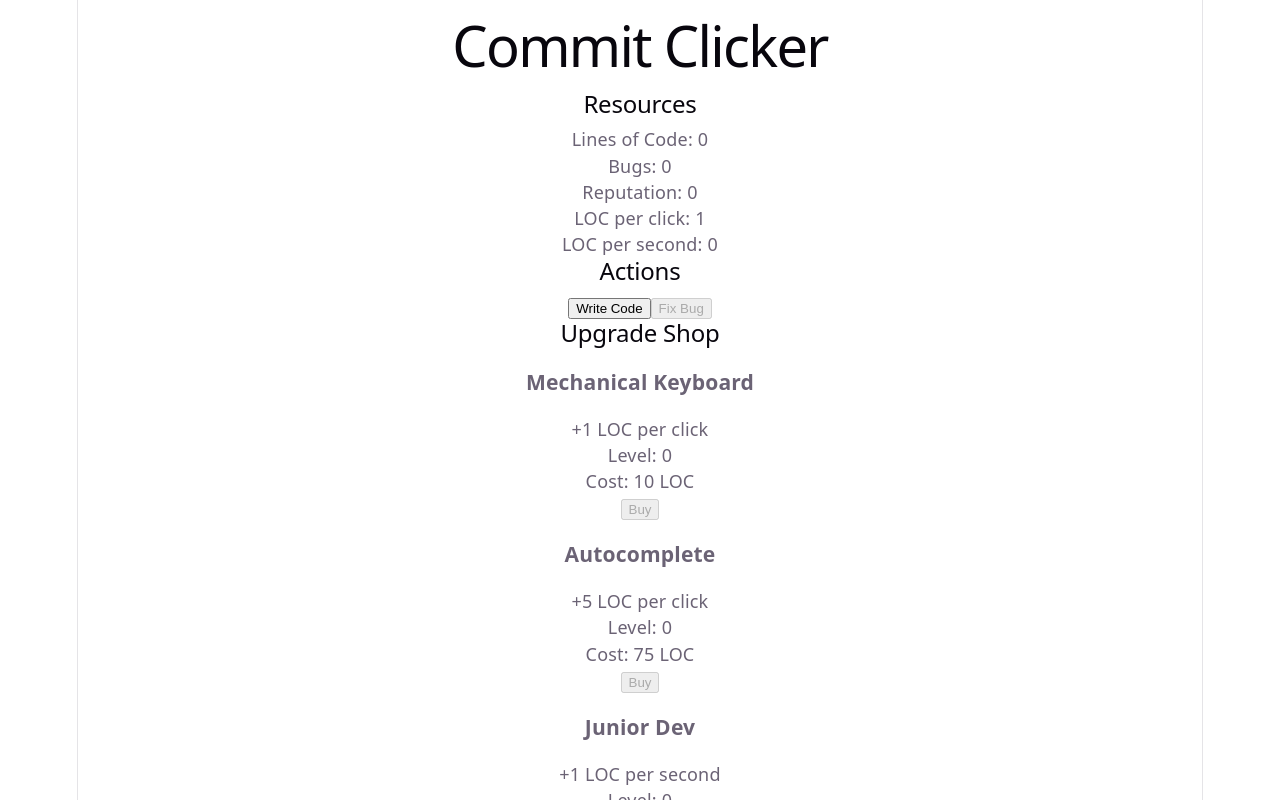
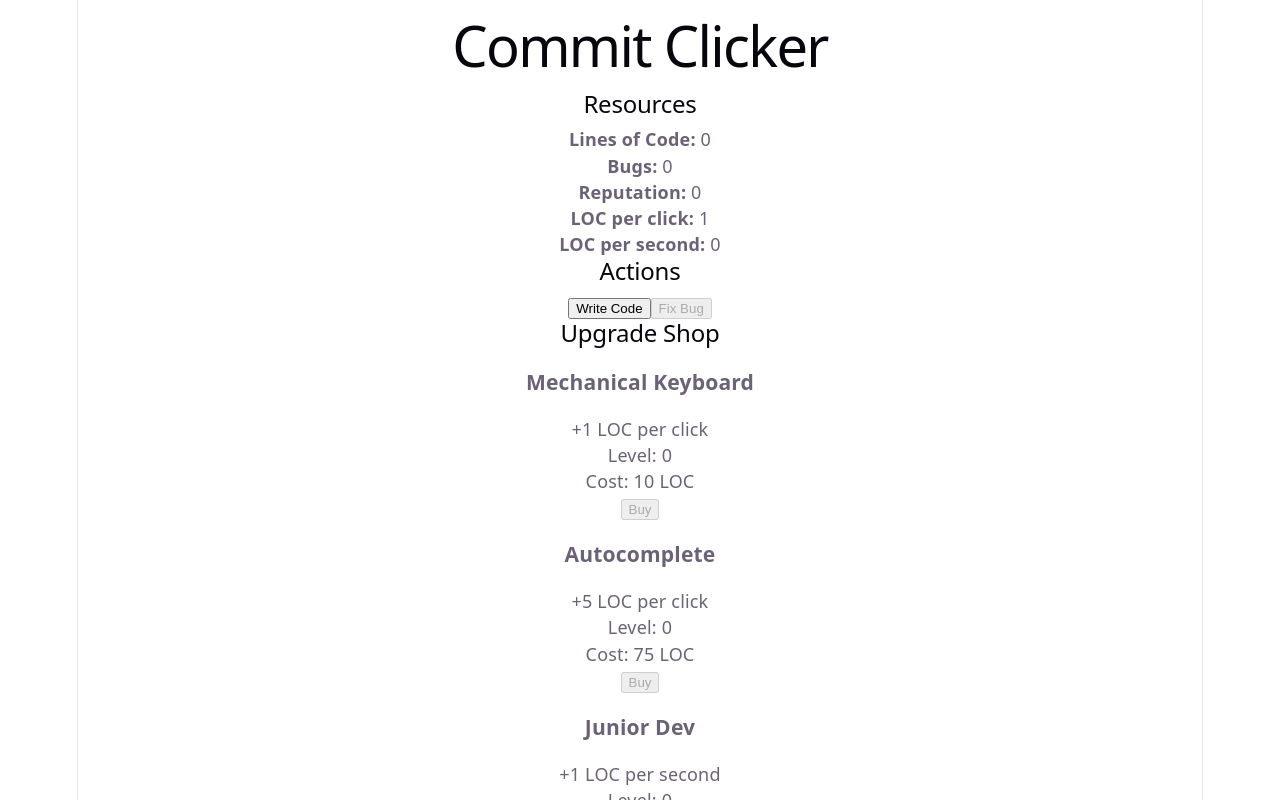
Before and after one commit to BlazingHotCode/commit-clicker, a React (Vite) app: page / in a window 1280 px wide. Shown: the top 800 px of the page. Built offline with nearby package versions, Linux system fonts and the light colour scheme.

Commit message:
made Resource Item and made ResourceBar use it

```diff
--- a/src/components/resources/ResourceBar.tsx
+++ b/src/components/resources/ResourceBar.tsx
@@ -1,5 +1,6 @@
 import type { GameState } from "../../game/state/types";
 import { formatNumber } from "../../game/utils/formatNumber";
+import { ResourceItem } from "./ResourceItem";
 
 type ResourceBarProps = {
   state: GameState;
@@ -9,11 +10,26 @@ export function ResourceBar({ state }: ResourceBarProps) {
   return (
     <section>
       <h2>Resources</h2>
-      <p>Lines of Code: {formatNumber(state.linesOfCode)}</p>
-      <p>Bugs: {state.bugs}</p>
-      <p>Reputation: {formatNumber(state.reputation)}</p>
-      <p>LOC per click: {formatNumber(state.locPerClick)}</p>
-      <p>LOC per second: {formatNumber(state.locPerSecond)}</p>
+      <ResourceItem
+        label={"Lines of Code"}
+        value={formatNumber(state.linesOfCode)}
+        />
+      <ResourceItem
+        label="Bugs"
+        value={state.bugs}
+      />
+      <ResourceItem
+        label="Reputation"
+        value={formatNumber(state.reputation)}
+      />
+      <ResourceItem
+        label="LOC per click"
+        value={formatNumber(state.locPerClick)}
+      />
+      <ResourceItem
+        label="LOC per second"
+        value={formatNumber(state.locPerSecond)}
+      />
     </section>
   );
 }
--- a/src/components/resources/ResourceItem.tsx
+++ b/src/components/resources/ResourceItem.tsx
@@ -0,0 +1,13 @@
+type ResourceItemProps = {
+  label: string;
+  value: string | number;
+};
+
+export function ResourceItem({ label, value }: ResourceItemProps) {
+  return (
+    <div>
+      <strong>{label}: </strong>
+      <span>{value}</span>
+    </div>
+  );
+}
```
